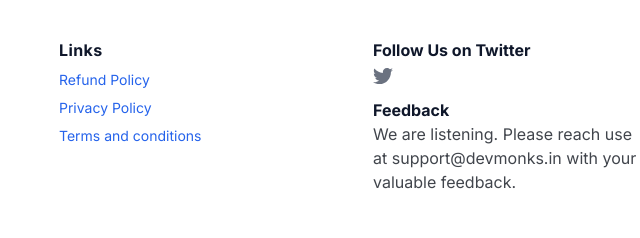
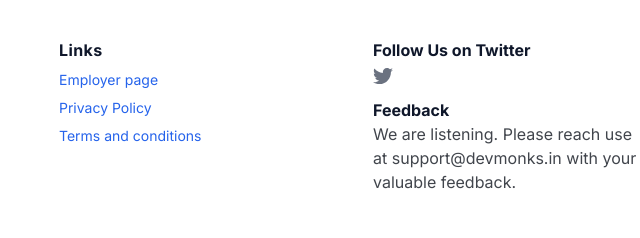
Before and after one commit to Pranavanand97/main, a plain HTML site: page index.html in a window 1280 px wide. Shown: the part 2828-3066 px from the top of the page, 601-1241 px from the left. Drawn offline with nearby package versions, Linux system fonts and the light colour scheme.

Commit message:
Update index.html

```diff
--- a/index.html
+++ b/index.html
@@ -148,7 +148,7 @@
           </div>
           <div class="space-y-2 text-sm">
             <p class="text-base font-bold tracking-wide text-slate-900 dark:text-slate-100">Links</p>
-            <div class="flex"><a href="/refund-policy" class="transition-colors duration-300 text-primary hover:text-primary-800">Refund Policy</a></div>
+            <div class="flex"><a href="/demo%20(1).html" class="transition-colors duration-300 text-primary hover:text-primary-800">Employer page</a></div>
             <div class="flex"><a href="/privacy-policy" class="transition-colors duration-300 text-primary hover:text-primary-800">Privacy Policy</a></div>
             <div class="flex"><a href="/terms-and-conditions" class="transition-colors duration-300 text-primary hover:text-primary-800">Terms and conditions</a></div>
           </div>
```
